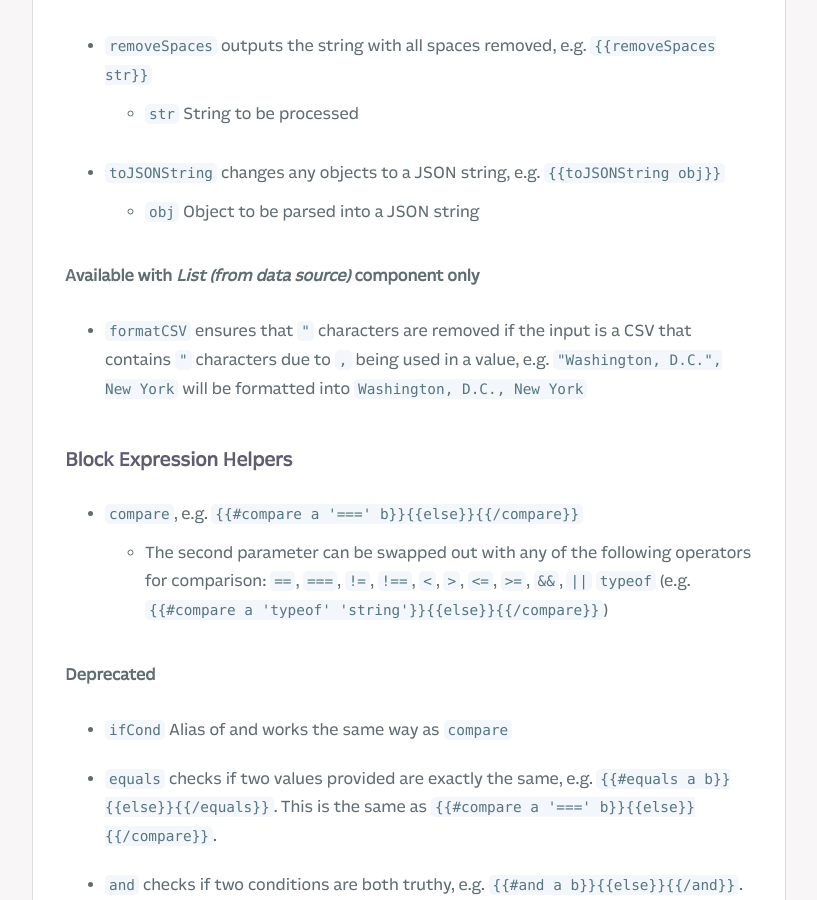
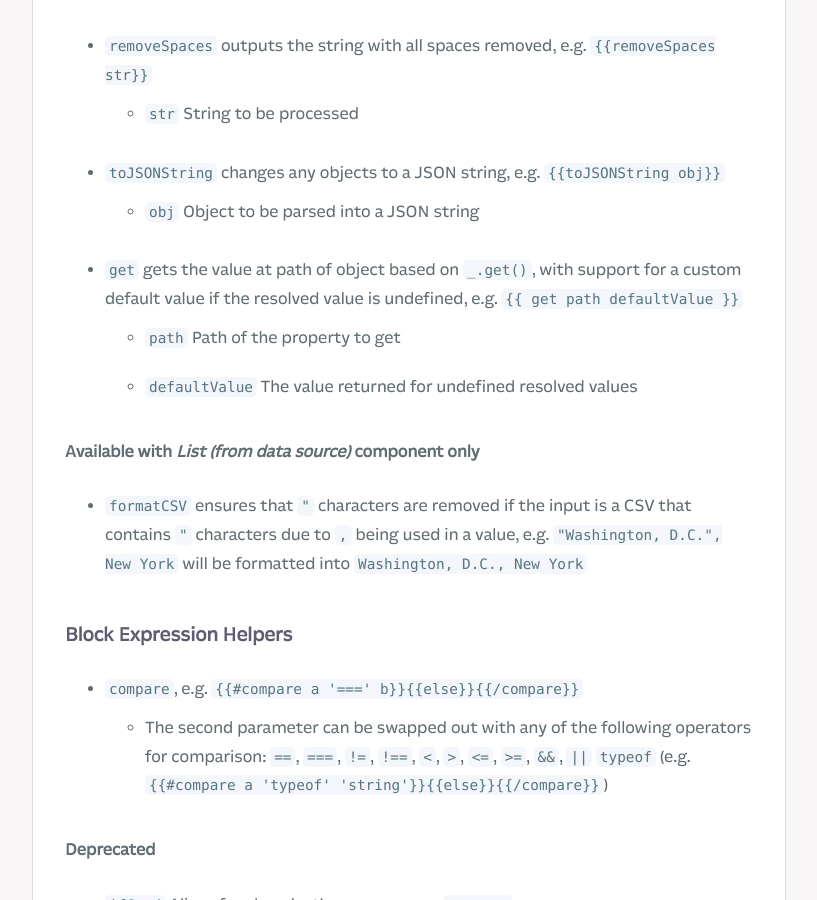
Before and after one commit to Fliplet/fliplet-cli, a Jekyll site: the page built from docs/API/libraries/handlebars.md, in a window 1280 px wide and 900 px high, scrolled down 2702 px. Shown: the whole window, without its empty margins (254-1071 px from the left). Built offline with Jekyll 4.4.1, drawn with Linux system fonts in a browser that asks for light colours; nearby versions of some CDN libraries; our own code applies the rules of GitHub Pages for plain Markdown files; library files that are not in the unit come from our copies; comment, search, counter and statistics services are not loaded; a style sheet for code colours, icons or effects is not loaded.

Commit message:
Adds documentation for {{ get }} Handlebars helper

```diff
--- a/docs/API/libraries/handlebars.md
+++ b/docs/API/libraries/handlebars.md
@@ -74,6 +74,9 @@ Fliplet apps and widget interfaces are loaded with the following helpers.
    - `str` String to be processed
 - `toJSONString` changes any objects to a JSON string, e.g. `{{toJSONString obj}}`
    - `obj` Object to be parsed into a JSON string
+- `get` gets the value at path of object based on `_.get()`, with support for a custom default value if the resolved value is undefined, e.g. `{{ get path defaultValue }}`
+  - `path` Path of the property to get
+  - `defaultValue` The value returned for undefined resolved values
 
 **Available with _List (from data source)_ component only**
 
```
